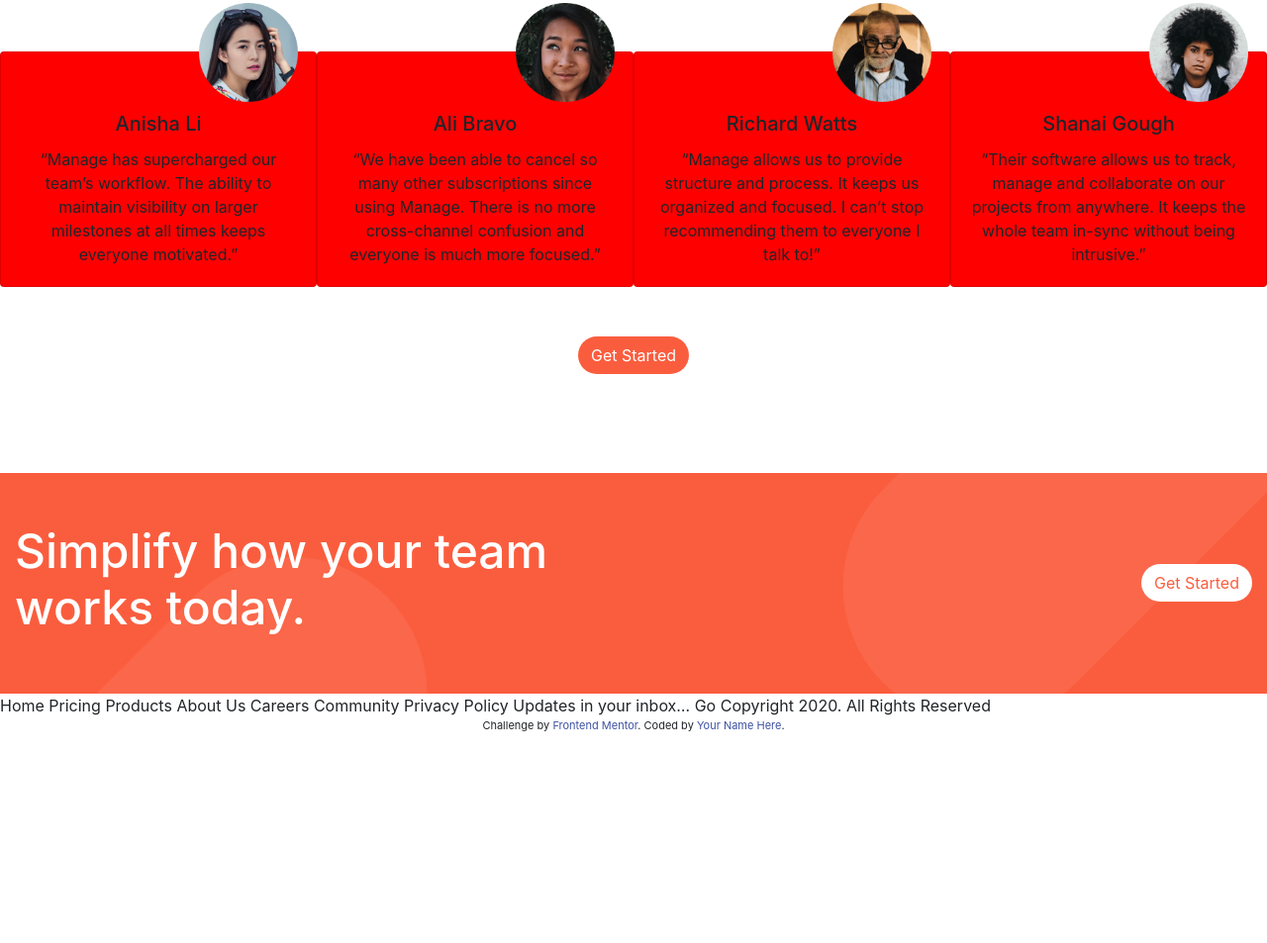
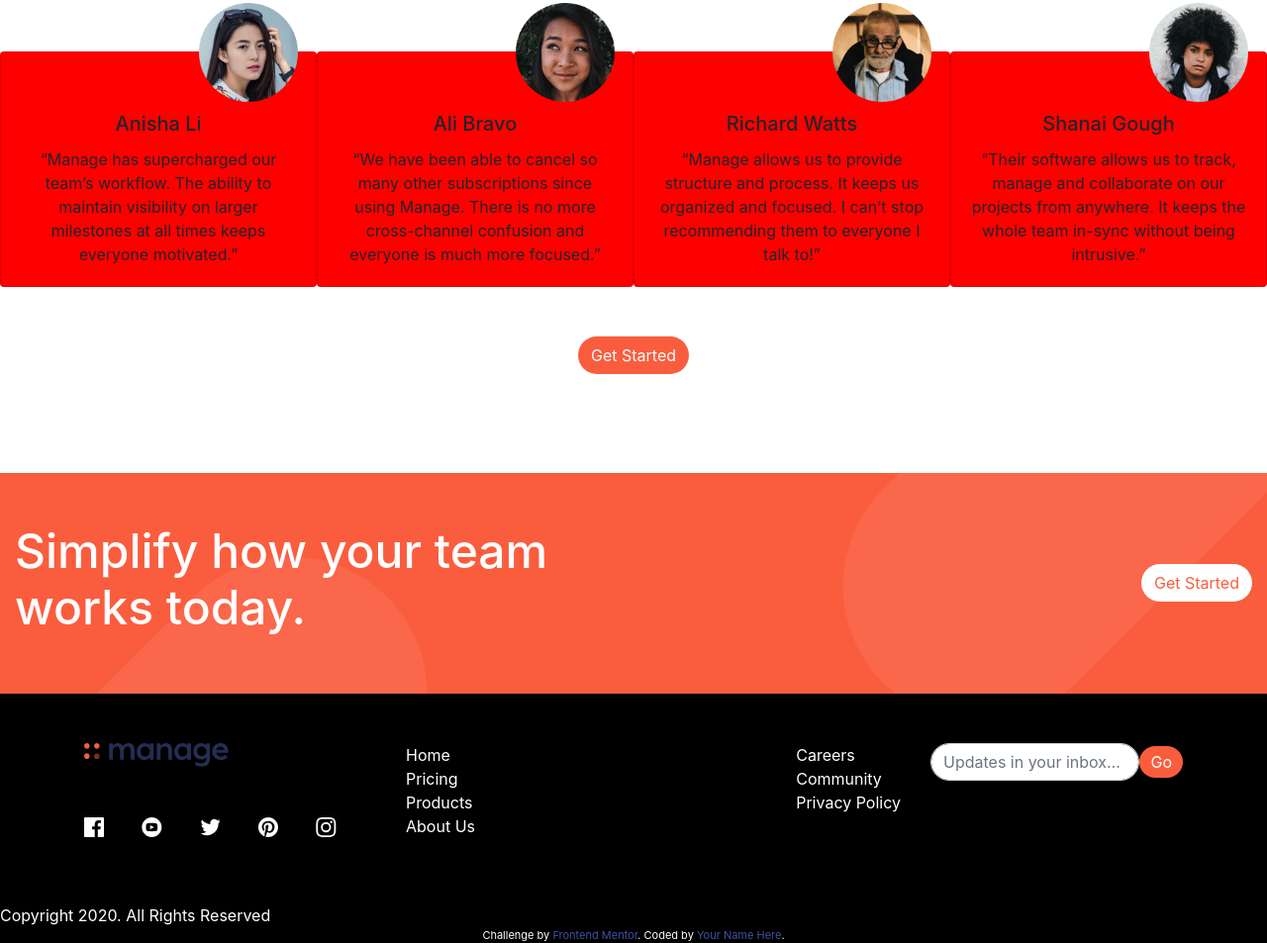
Before and after one commit to Pi-Gul/manage-landing-page, a plain HTML site: page index.html in a window 1280 px wide. Shown: the part 1312-2265 px from the top of the page at 99% size. Before the commit the page ends 2053 px from the top, so only its background shows below. Drawn offline with nearby package versions, Linux system fonts and the light colour scheme.

Commit message:
added Footer

```diff
--- a/css/style.css
+++ b/css/style.css
@@ -97,7 +97,45 @@ section {
   background-color: white;
   color: var(--bg-dark-orange);
 }
-
+/* FOOTER */
+footer {
+  background-color: black;
+  color: white;
+  padding-top: 50px;
+}
+.footer-left {
+  display: flex;
+  flex-direction: column;
+  justify-content: space-between;
+  align-items: flex-start;
+}
+.footer-left .social {
+  width: 100%;
+  display: flex;
+  list-style: none;
+  justify-content: space-between;
+  padding: 0px;
+}
+.footer-center {
+  display: flex;
+  justify-content: space-between;
+}
+.footer-center li {
+  list-style: none;
+}
+.footer-center li a {
+  text-decoration: none;
+  color: white;
+}
+.footer-right form {
+  display: flex;
+  align-items: center;
+}
+.footer-right form button {
+  background-color: var(--bg-dark-orange);
+  padding: 3px 10px;
+  color: white;
+}
 
 @media (min-width: 768px) {
   #navbar .my-button {
--- a/index.html
+++ b/index.html
@@ -165,22 +165,51 @@
 		<!-- SIMPLIFY END -->
 
 		<!-- FOOTER -->
+		<footer>
+			<div class='container'>
+				<div class='row'>
+					<div class='col-md-3 footer-left order-3 order-md-1'>
+						<img class='logo order-2 order-md-1' src='./images/logo.svg'>
+						<ul class='social order-1 order-md-2'>
+							<li><img src='./images/icon-facebook.svg'></li>
+							<li><img src='./images/icon-youtube.svg'></li>
+							<li><img src='./images/icon-twitter.svg'></li>
+							<li><img src='./images/icon-pinterest.svg'></li>
+							<li><img src='./images/icon-instagram.svg'></li>
+						</ul>
+					</div>
+					<div class='col-md-6 footer-center order-2 order-md-2'>
+						<nav class='footer-nav-left'>
+							<ul>
+								<li><a href='#'>Home</a></li>
+								<li><a href='#'>Pricing</a></li>
+								<li><a href='#'>Products</a></li>
+								<li><a href='#'>About Us</a></li>
+							</ul>
+						</nav>
+						<nav class='footer-nav-right'>
+							<ul>
+								<li><a href='#'>Careers</a></li>
+								<li><a href='#'>Community</a></li>
+								<li><a href='#'>Privacy Policy</a></li>
+							</ul>
+						</nav>
+					</div>
+					<div class='col-md-3 footer-right order-1 order-md-3'>
+						<form>
+							<input type='email' class='form-control rounded-pill' id='my-email' placeholder='Updates in your inbox…'>
+							<button type='submit' class='btn rounded-pill'>Go</button>
+						</form>
 
-		Home
-		Pricing
-		Products
-		About Us
-		Careers
-		Community
-		Privacy Policy
-
-		Updates in your inbox…
-		Go
-
-		Copyright 2020. All Rights Reserved
+					</div>
+				</div>
+			</div>
+		<footer>
 
 		<!-- FOOTER END -->
 
+		<!-- Copyright -->
+		Copyright 2020. All Rights Reserved
 		<!-- Attribution -->
 		<div class="attribution">
 			Challenge by <a href="https://www.frontendmentor.io?ref=challenge" target="_blank">Frontend Mentor</a>.
```
